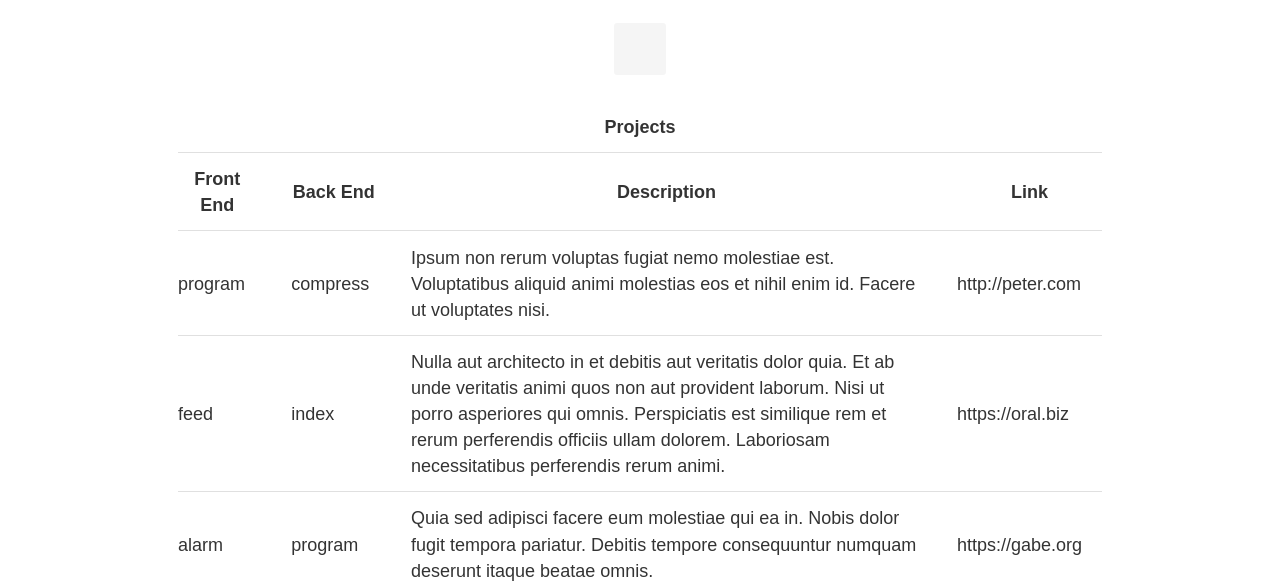
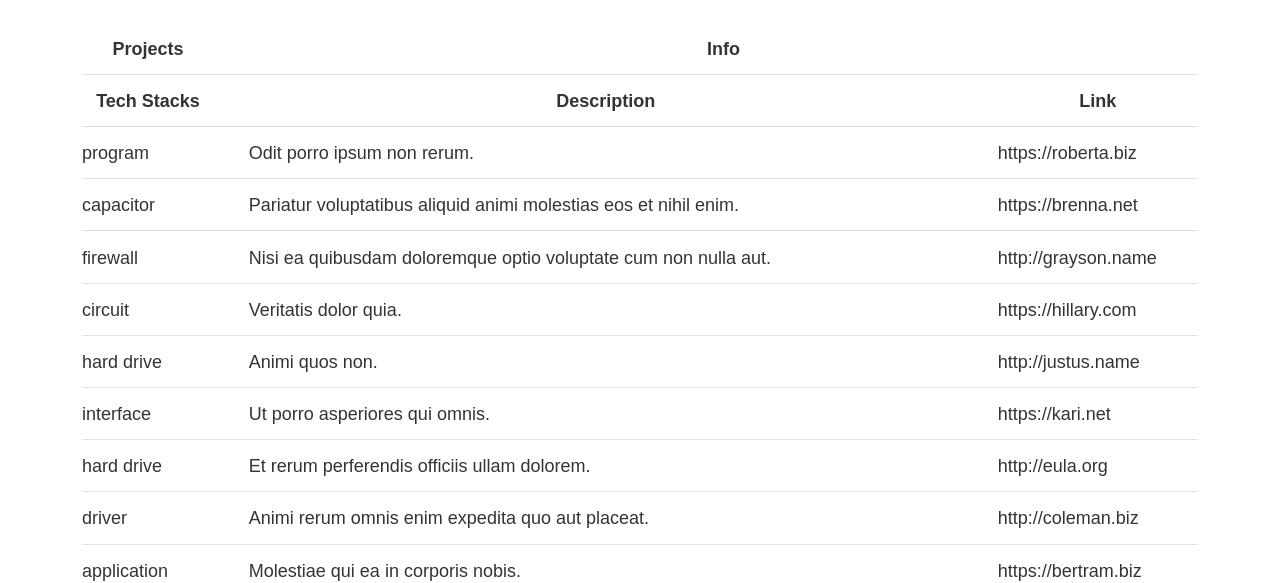
Before and after one commit to baronkwan/baronkwan2.github.io, a Gatsby site: page /portfolio in a window 1280 px wide. Shown: the part 218-801 px from the top of the page. Built offline with nearby package versions, Linux system fonts and the light colour scheme; Gatsby itself is replaced by a stand-in of ours.

Commit message:
Add react-table with json data to  portfolio page

```diff
--- a/src/components/layout.module.scss
+++ b/src/components/layout.module.scss
@@ -13,7 +13,7 @@ body {
 .content {
   padding: 2rem 1rem;
   margin: 0 auto;
-  width: 75%;
+  width: 90%;
   height: 100%;
   display: flex;
   flex-direction: column;
--- a/src/components/makeData.js
+++ b/src/components/makeData.js
@@ -10,9 +10,8 @@ const range = len => {
 
 const newProject = () => {
   return {
-    frontend: faker.hacker.noun(),
-    backend: faker.hacker.verb(),
-    description: faker.lorem.paragraph(),
+    techstacks: faker.hacker.noun(),
+    description: faker.lorem.sentence(),
     link: faker.internet.url()
 
   }
--- a/src/pages/portfolio.js
+++ b/src/pages/portfolio.js
@@ -6,13 +6,14 @@ import makeData from "../components/makeData"
 import Layout from "../components/layout"
 import Head from "../components/head"
 
+// import tableStyles from "./portfolio.module.scss"
+
 // Table component
 const Table = ({ columns, data }) => {
-
   console.log(columns)
   console.log(data)
 
-  const { getTableProps, headerGroups, rows, prepareRow, state } = useTable({
+  const { getTableProps, headerGroups, rows, prepareRow } = useTable({
     columns,
     data,
   })
@@ -22,16 +23,19 @@ const Table = ({ columns, data }) => {
   return (
     <>
       <div>
-        <pre>
-          <code>{JSON.stringify(state[0])}</code>
-        </pre>
+        {/* <pre>
+          <code>{JSON.stringify(state[0].rowState)}</code>
+        </pre> */}
       </div>
       <table {...getTableProps()}>
         <thead>
           {headerGroups.map(headerGroup => (
             <tr {...headerGroup.getHeaderGroupProps()}>
               {headerGroup.headers.map(column => (
-                <th {...column.getHeaderProps()} style={{ textAlign: 'center' }}>
+                <th
+                  {...column.getHeaderProps()}
+                  style={{ textAlign: "center" }}
+                >
                   {column.render("Header")}
                   {/* TODO */}
                   {/* Render the columns filter UI */}
@@ -69,22 +73,23 @@ const PortfolioPage = () => {
       Header: "Projects",
       columns: [
         {
-          Header: "Front End",
-          accessor: "frontend",
+          Header: "Tech Stacks",
+          accessor: "techstacks",
+          //filter: CHOICE OF FILTER
+        },
+      ],
+    },
+    {
+      Header: "Info",
+      columns: [
+        {
+          Header: "Description",
+          accessor: "description",
         },
         {
-          Header: "Back End",
-          accessor: "backend",
-          //filter: CHOICE OF FILTER
+          Header: "Link",
+          accessor: "link",
         },
-        {
-          Header: "Description",
-          accessor: 'description'
-        },
-        {
-          Header: 'Link',
-          accessor: 'link'
-        }
       ],
     },
   ])
@@ -92,7 +97,7 @@ const PortfolioPage = () => {
   const data = React.useMemo(() => makeData(10), [])
 
   return (
-    <Layout>
+    <Layout style={{ width: !"90%" }}>
       <Head title="Portfolio" />
       <h1>Portfolio</h1>
       <Table columns={columns} data={data} />
--- /dev/null
+++ b/src/pages/portfolio.module.scss
@@ -0,0 +1,25 @@
+table {
+  // border-spacing: 0;
+  // border: 1px solid black;
+  overflow: auto;
+}
+
+tr {
+  :last-child {
+    td {
+      border-bottom: 0;
+    }
+  }
+}
+
+th,
+td {
+  margin: 0;
+  padding: 0.1rem;
+  // border-bottom: 1px solid black;
+  // border-right: 1px solid black;
+
+  :last-child {
+    border-right: 0;
+  }
+}
```
Also changed, not shown: src/pages/index.js (+6 -2 lines).
